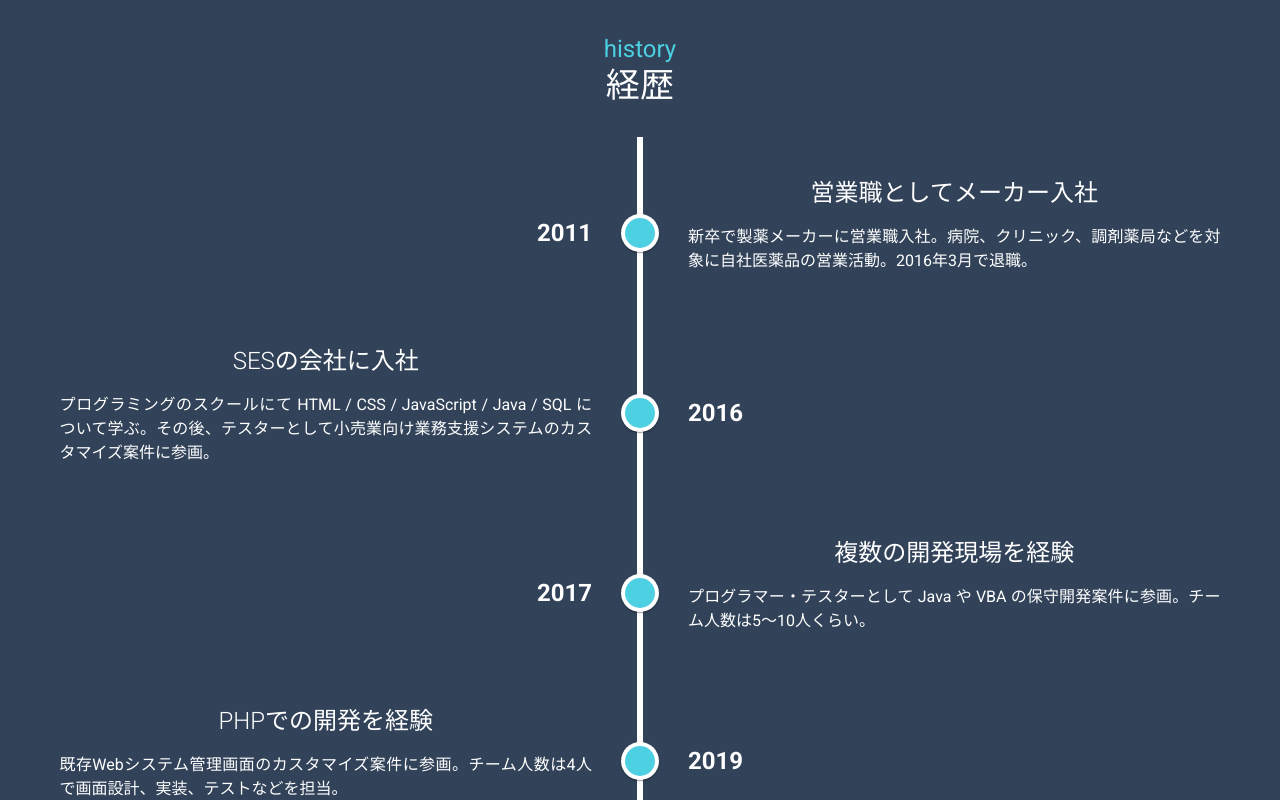
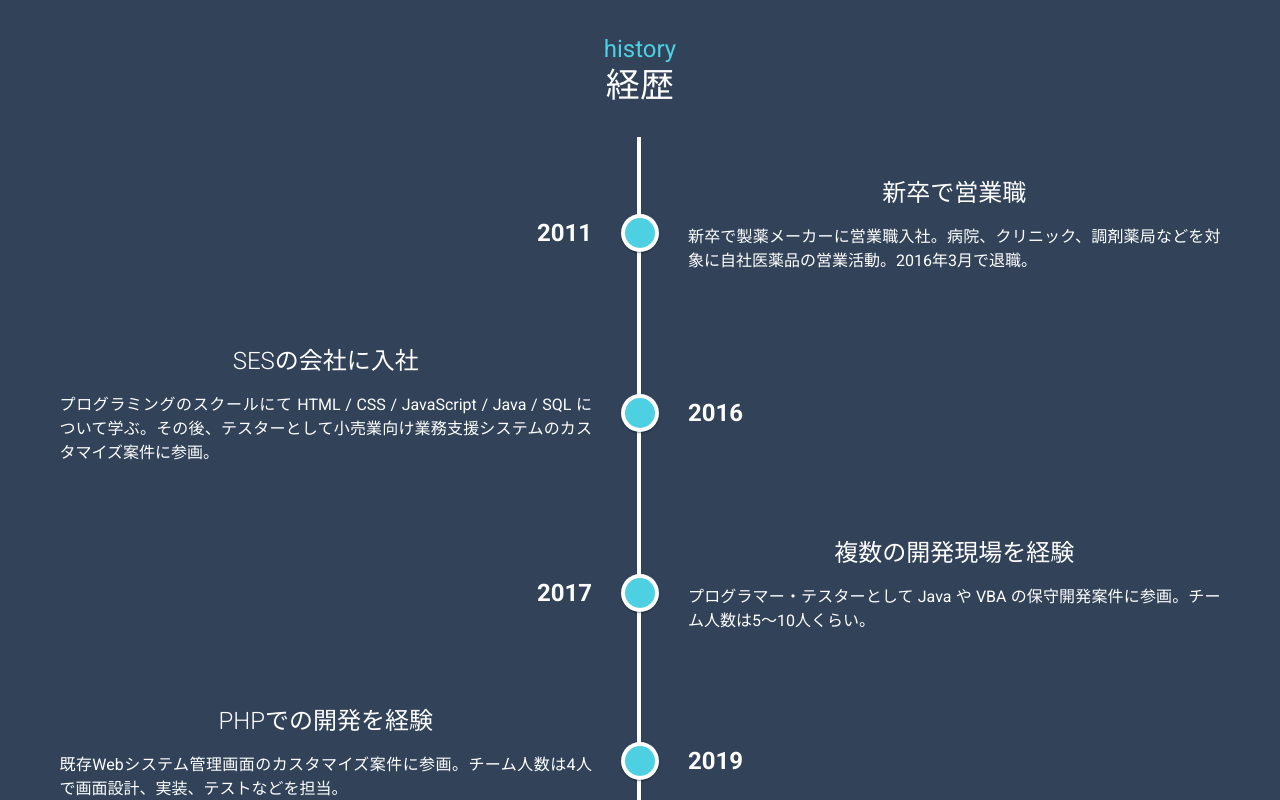
Before and after one commit to t-aono/aonos-portfolio, a Vue app: page / in a window 1280 px wide. Shown: the part 2660-3460 px from the top of the page. Built offline with nearby package versions, Linux system fonts and the light colour scheme.

Commit message:
fix history

```diff
--- a/src/components/History.vue
+++ b/src/components/History.vue
@@ -45,7 +45,7 @@ export default {
     years: [
       {
         year: "2011",
-        title: "営業職としてメーカー入社",
+        title: "新卒で営業職",
         sentence: "新卒で製薬メーカーに営業職入社。病院、クリニック、調剤薬局などを対象に自社医薬品の営業活動。2016年3月で退職。",
       },
       {
@@ -74,7 +74,7 @@ export default {
         sentence: "ココナラ、クラウドワークスなどを利用してプログラミングやWebサービス、ツールの制作を行っており対応案件は100件以上に。",
       },
     ],
-    sp: false,
+    sp: (window.innerWidth < 700) ? true : false,
   }),
   methods: {
     handleResize: function() {
@@ -83,7 +83,7 @@ export default {
     }
   },
   mounted: function () {
-    window.addEventListener('resize', this.handleResize)
+    window.addEventListener('resize', this.handleResize);
   },
 };
 </script>
@@ -93,6 +93,6 @@ export default {
 .theme--light.v-timeline::before {
   left: calc(50% - 3px);
   right: initial;
-  border: solid;
+  border: solid 2px;
 }
 </style>
```
